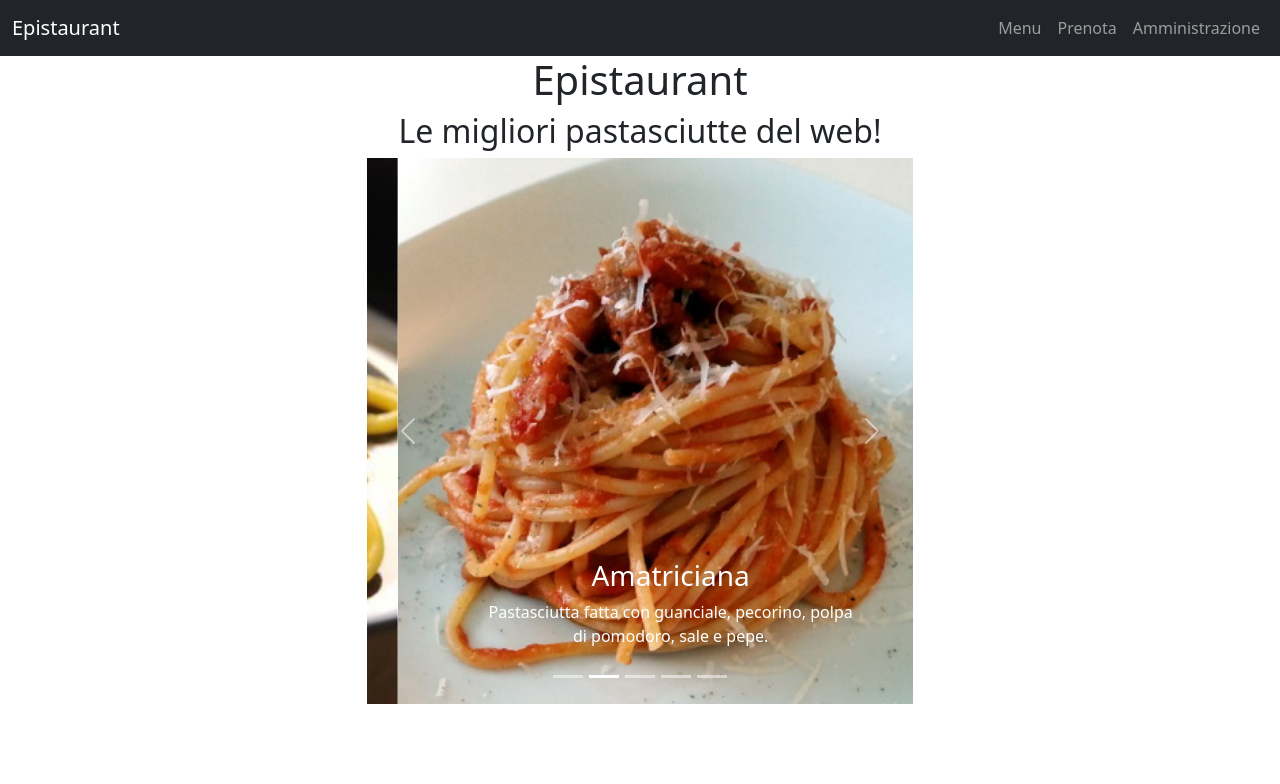
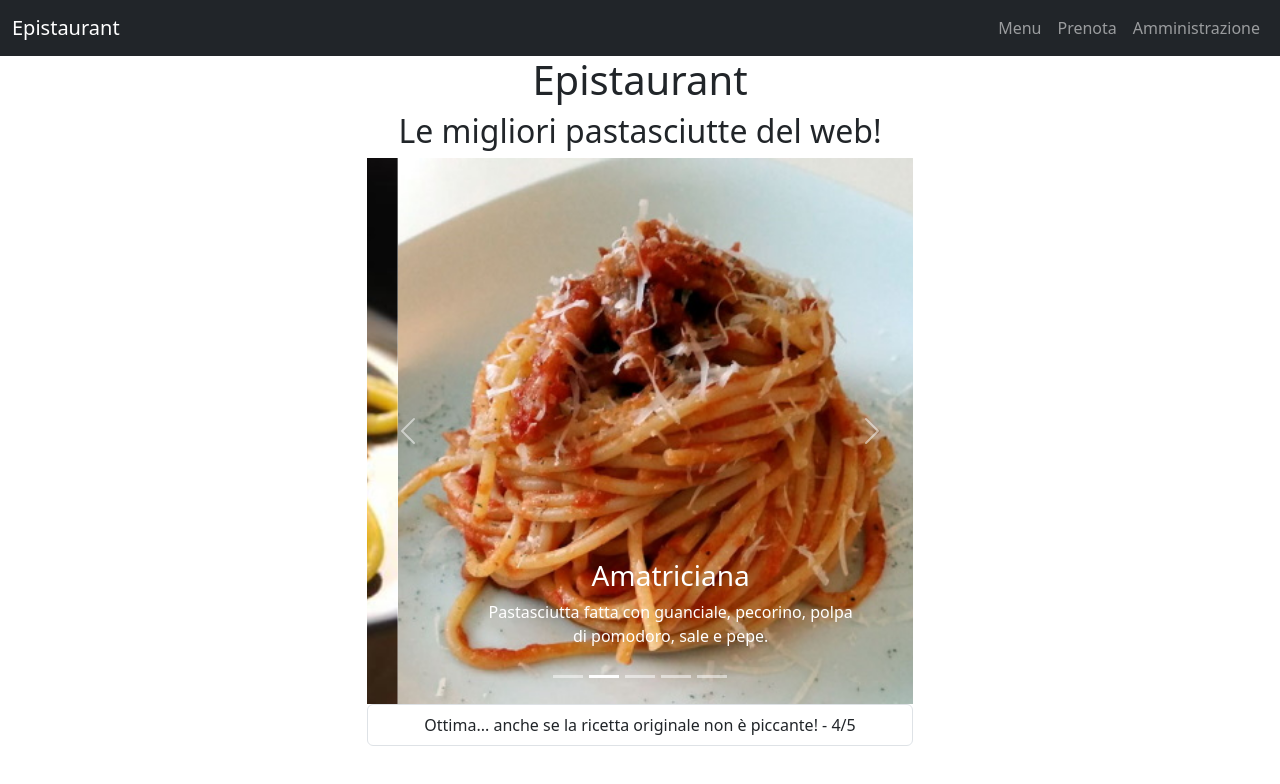
Before and after one commit to irvelervel/fs0125-epistaurant, a React (Vite) app: page / in a window 1280 px wide. Shown: the top 784 px of the page. Built offline with nearby package versions, Linux system fonts and the light colour scheme; the HTML template or start-up script is replaced by a standard one.

Commit message:
FInishes the Home component

```diff
--- a/src/components/Home.jsx
+++ b/src/components/Home.jsx
@@ -1,7 +1,27 @@
-import { Col, Container, Row, Carousel } from 'react-bootstrap'
+import { Col, Container, Row, Carousel, ListGroup } from 'react-bootstrap'
 import pastasciutte from '../data/menu.json'
+import { Component } from 'react'
 
-const Home = function () {
+class Home extends Component {
+  // ogni componente React, volendo, può possedere uno "state", cioè
+  // un oggetto di stato
+  // questo oggetto di stato viene solitamente utilizzato per "memorizzare" o
+  // "rendere consapevole" il componente di una determinata cosa/situazione/dato etc.
+
+  // lo stato di un componente è accessibile solo dal componente stesso!
+
+  // per avere uno stato interno, un componente deve essere definito come CLASSE
+
+  state = {
+    // questo è l'oggetto di stato di questo componente
+    // può contenere TUTTE le proprietà che volete
+    // deve chiamarsi obbligatoriamente "state"
+    activePasta: pastasciutte[0], // carbonara
+    // ogni proprietà dell'oggetto state identifica lo stato INIZIALE del componente
+    // activePasta sarà SEMPRE un oggetto "pastasciutta"
+  }
+
+  render() {
     return (
       <Container>
         <Row className="justify-content-center">
@@ -12,7 +32,23 @@ const Home = function () {
         </Row>
         <Row className="justify-content-center">
           <Col xs={12} md={8} lg={6} className="text-center">
-          <Carousel>
+            <Carousel
+              onSlide={(i) => {
+                // cerco di intercettare il cambio slide
+                console.log('funziona??', i)
+                // i è l'indice della slide che sta arrivando
+                // ma di conseguenza, è anche l'indice della pasta che sta per comparire
+                // perchè io genero le slides a partire dalle paste!
+                console.log(pastasciutte[i])
+                // dovrei settare pastasciutte[i] come nuova activePasta
+                // come si cambia lo stato di un componente?
+                // purtroppo lo stato di un componente è READ-ONLY
+                // c'è un metodo apposito per cambiare lo stato di un componente
+                this.setState({
+                  activePasta: pastasciutte[i],
+                })
+              }}
+            >
               {pastasciutte.map((pasta) => {
                 return (
                   // ogni volta che fate un .map() in JSX dovete assegnare
@@ -34,8 +70,22 @@ const Home = function () {
             </Carousel>
           </Col>
         </Row>
+        <Row className="justify-content-center">
+          <Col xs={12} md={8} lg={6} className="text-center">
+            <ListGroup>
+              {this.state.activePasta.comments.map((recensione) => {
+                return (
+                  <ListGroup.Item key={recensione.id}>
+                    {recensione.comment} - {recensione.rating}/5
+                  </ListGroup.Item>
+                )
+              })}
+            </ListGroup>
+          </Col>
+        </Row>
       </Container>
     )
   }
+}
 
 export default Home
```
Lines whose indentation alone changed are shown as unchanged.
